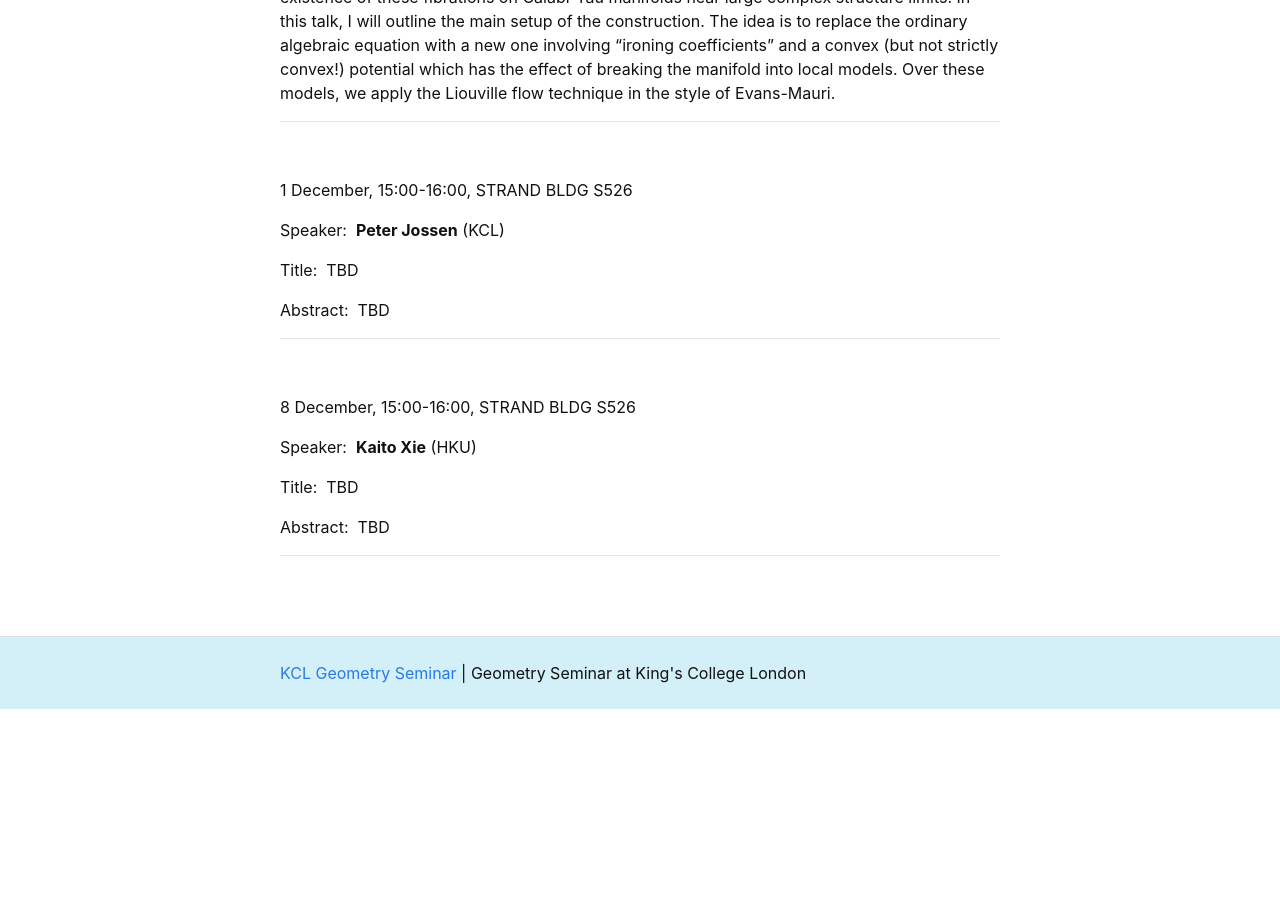
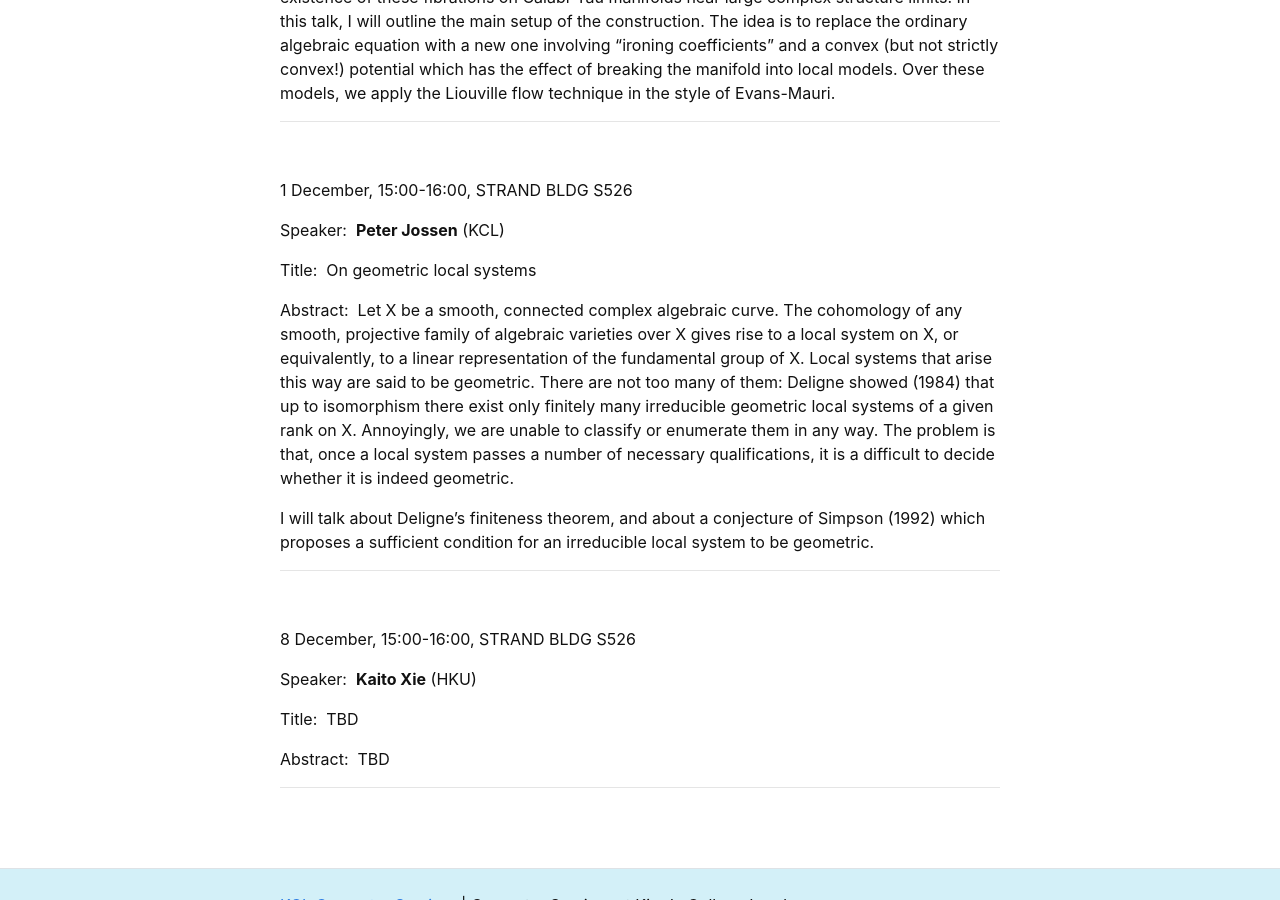
Before and after one commit to kcl-geometry-seminar/kcl-geometry-seminar.github.io, a Jekyll site: the page built from pages/index.md, in a window 1280 px wide and 900 px high, scrolled down 3182 px. Built offline with Jekyll 4.4.1, drawn with Linux system fonts in a browser that asks for light colours; a script that is not in the unit is left out; before the commit the page ends 3891 px from its top, so only the background shows below that.

Commit message:
Update index.md

```diff
--- a/pages/index.md
+++ b/pages/index.md
@@ -128,11 +128,13 @@ Abstract:&nbsp; In joint work with Matessi-Ruddat-Zharkov, we prove the existenc
 
 Speaker:&nbsp; **Peter Jossen** (KCL)
 
-Title:&nbsp; TBD
+Title:&nbsp; On geometric local systems
 
 
 
-Abstract:&nbsp; TBD
+Abstract:&nbsp; Let X be a smooth, connected complex algebraic curve. The cohomology of any smooth, projective family of algebraic varieties over X gives rise to a local system on X, or equivalently, to a linear representation of the fundamental group of X. Local systems that arise this way are said to be geometric. There are not too many of them: Deligne showed (1984) that up to isomorphism there exist only finitely many irreducible geometric local systems of a given rank on X. Annoyingly, we are unable to classify or enumerate them in any way. The problem is that, once a local system passes a number of necessary qualifications, it is a difficult to decide whether it is indeed geometric.
+
+I will talk about Deligne's finiteness theorem, and about a conjecture of Simpson (1992) which proposes a sufficient condition for an irreducible local system to be geometric.
 
 ---------------------------------------------------------
 <br />
```
